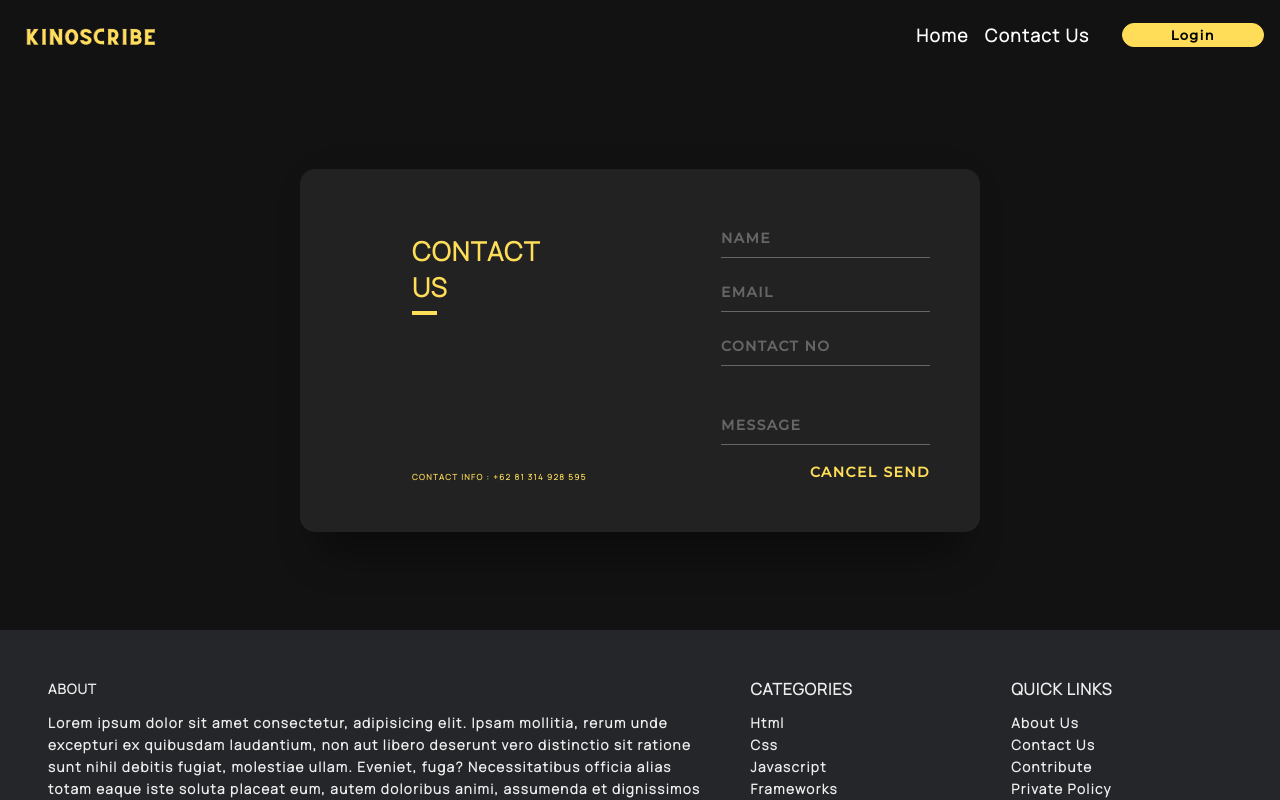
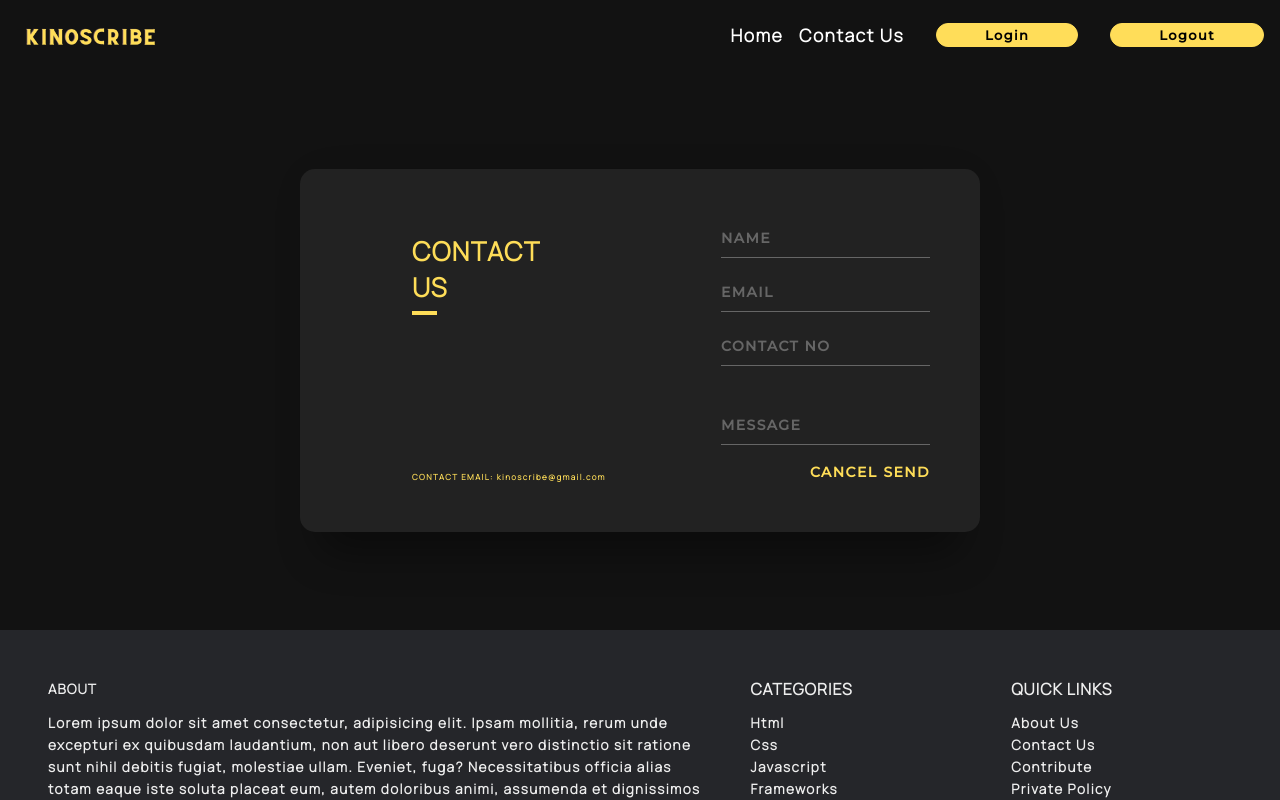
Before and after one commit to prateekrai123/kinoscribe, a React (Create React App) app: page /contact in a window 1280 px wide. Shown: the top 800 px of the page. Built offline with nearby package versions, Linux system fonts and the light colour scheme.

Commit message:
Updated logout

```diff
--- a/src/Components/Footer/Footer.css
+++ b/src/Components/Footer/Footer.css
@@ -270,7 +270,7 @@ li,
     transition: color 0.3s;
 }
 
-/* ---------   Responsiveness   -------------- */
+
 
 @media (max-width: 600px) {
 
--- a/src/Components/MainHeader/Drawer.jsx
+++ b/src/Components/MainHeader/Drawer.jsx
@@ -2,6 +2,7 @@ import React from "react";
 import styled from "styled-components";
 import { Link } from "react-router-dom";
 import ExpandMenu from "./ExpandMenu";
+import { Logout } from "react-admin";
 const Drawer = ({ isOpen, toggleDrawer, routes }) => {
   return (
     <>
@@ -26,6 +27,7 @@ const Drawer = ({ isOpen, toggleDrawer, routes }) => {
             })}
           </NavRoutes>
           <LoginButton>Login</LoginButton>
+          <LogoutButton>Logout</LogoutButton>
         </RightNav>
       </SDrawer>
     </>
@@ -35,7 +37,7 @@ const Drawer = ({ isOpen, toggleDrawer, routes }) => {
 export default Drawer;
 const SNavbarBrand = styled.h2`
   color : #FEDD59;
-  font-size: 3rem;
+  font-size: 2rem;
 `;
 const Backdrop = styled.div`
   height: 100%;
@@ -92,3 +94,17 @@ const LoginButton = styled.button`
     box-shadow: 0px 0px 6px #FEDD59;
   }
 `;
+const LogoutButton = styled.button`
+  padding: 0.7rem 3rem;
+  background-color: white;
+  border: 1px solid black;
+  border-radius: 3rem;
+  transition: 0.3s ease;
+  align-self: flex-start;
+  &:hover {
+    transition: 0.3s ease;
+    border: 1px solid transparent;
+    background-color: #FEDD59;
+    box-shadow: 0px 0px 6px #FEDD59;
+  }
+`;
--- a/src/Components/MainHeader/Navbar.jsx
+++ b/src/Components/MainHeader/Navbar.jsx
@@ -43,6 +43,7 @@ const Navbar = ({ toggleDrawer, routes }) => {
           <LoginButton onClick={() => {
             window.location.href = "/signin";
           }}>Login</LoginButton>
+          <LogoutButton>Logout</LogoutButton>
         </RightNav>
       </NavContainer>
     </SNavbar>
@@ -150,7 +151,7 @@ const LoginButton = styled.button`
   }
 `;
 
-const LogOutButton = styled.button`
+const LogoutButton = styled.button`
 @media (max-width: 900px) {
   padding: 0.6rem 2rem;
   font-size : 11px;
--- a/src/Pages/ContactUs/ContactUS.js
+++ b/src/Pages/ContactUs/ContactUS.js
@@ -12,7 +12,7 @@ const ContactUs = () => {
               <span>CONTACT</span>
               <span>US</span>
             </div>
-            <div className="app-contact">CONTACT INFO : +62 81 314 928 595</div>
+            <div className="app-contact">CONTACT EMAIL: kinoscribe@gmail.com</div>
           </div>
           <div className="screen-body-item">
             <div className="app-form">
```
